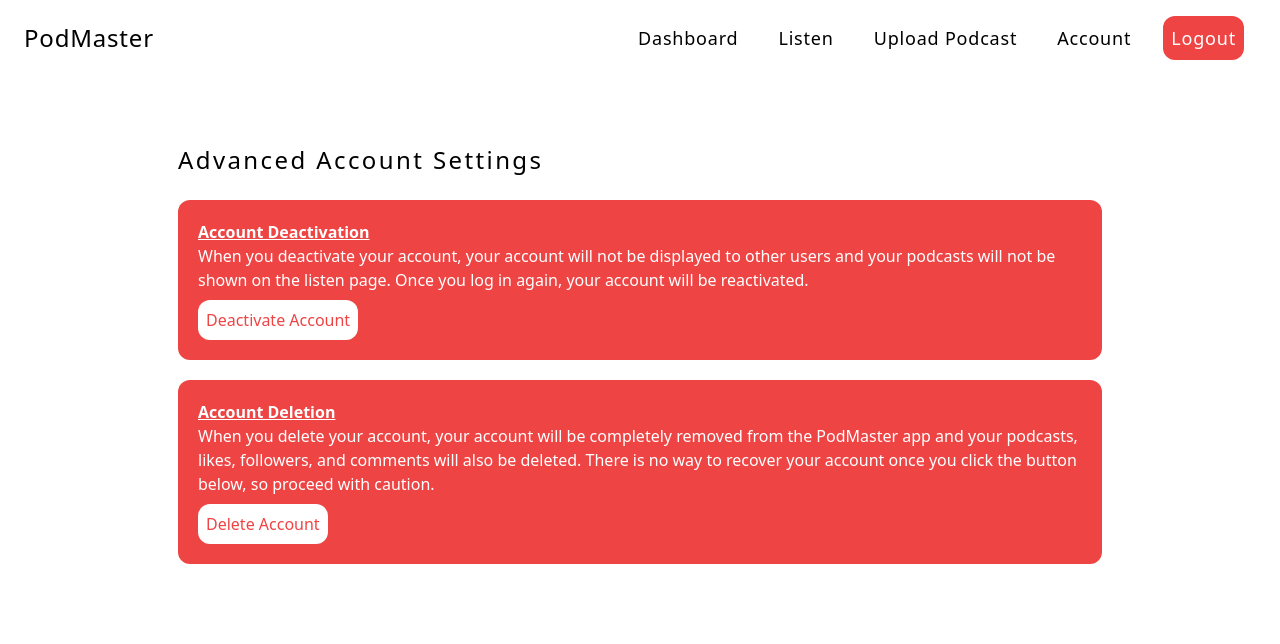
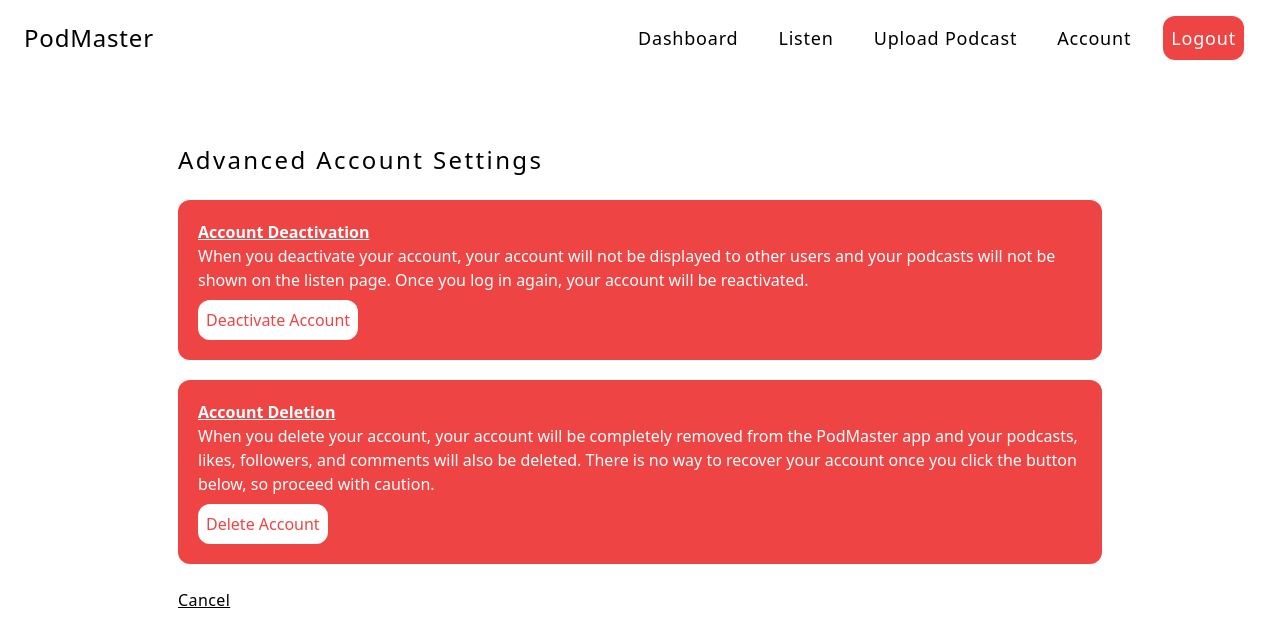
Before and after one commit to arpanneupane19/PodMaster, a React (Create React App) app in the folder client/: page /advanced-account-settings in a window 1280 px wide. Shown: the top 644 px of the page. Built offline with nearby package versions, Linux system fonts and the light colour scheme; no server answers; sample sign-in values are in the browser's storage.

Commit message:
added cancel link to go back

```diff
--- a/client/src/pages/AdvancedAccountSettings.js
+++ b/client/src/pages/AdvancedAccountSettings.js
@@ -104,6 +104,10 @@ function AdvancedAccountSettings() {
                 </button>
               </div>
             </div>
+            <br></br>
+            <Link to="/account" className="underline tracking-wide">
+              Cancel
+            </Link>
           </div>
         </div>
       </div>
```
